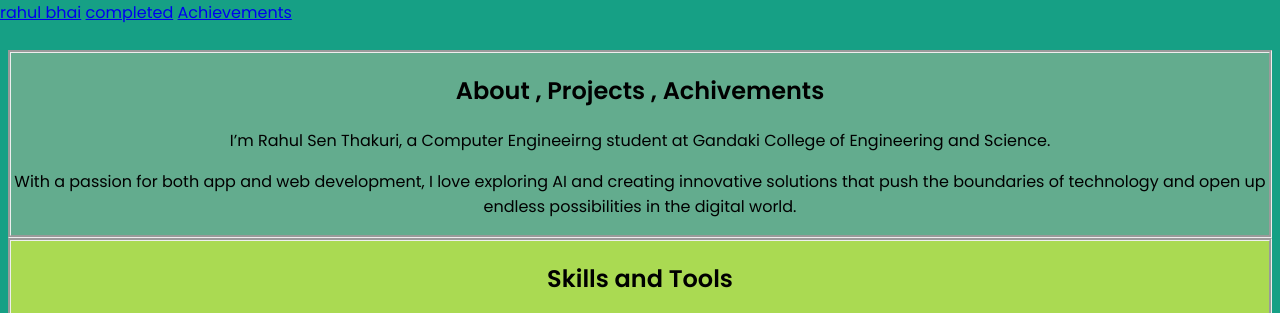
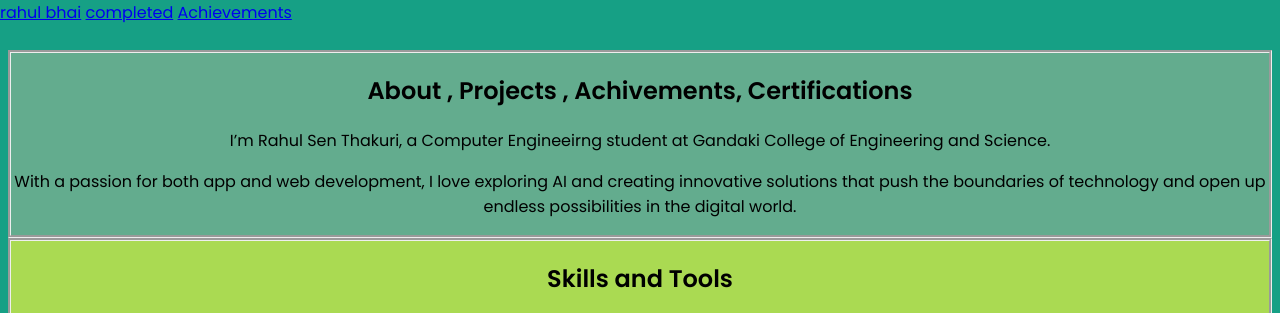
Before and after one commit to UF7Escanor/hitm-portfolio, a plain HTML site: page index.html in a window 1280 px wide. Shown: the top 313 px of the page. Drawn offline with Linux system fonts and the light colour scheme.

Commit message:
branch changes

```diff
--- a/index.html
+++ b/index.html
@@ -28,7 +28,7 @@
 
 
 <section class="about">
-  <h1>About  , Projects , Achivements</h1>
+  <h1>About  , Projects , Achivements, Certifications</h1>
   <p>I’m Rahul Sen Thakuri, a Computer Engineeirng student at Gandaki College of Engineering and Science.</p>
   <P>With a passion for both app and web development, I love exploring AI and creating innovative solutions that push the boundaries of technology and open up endless possibilities in the digital world.</P>
   </section>
```
